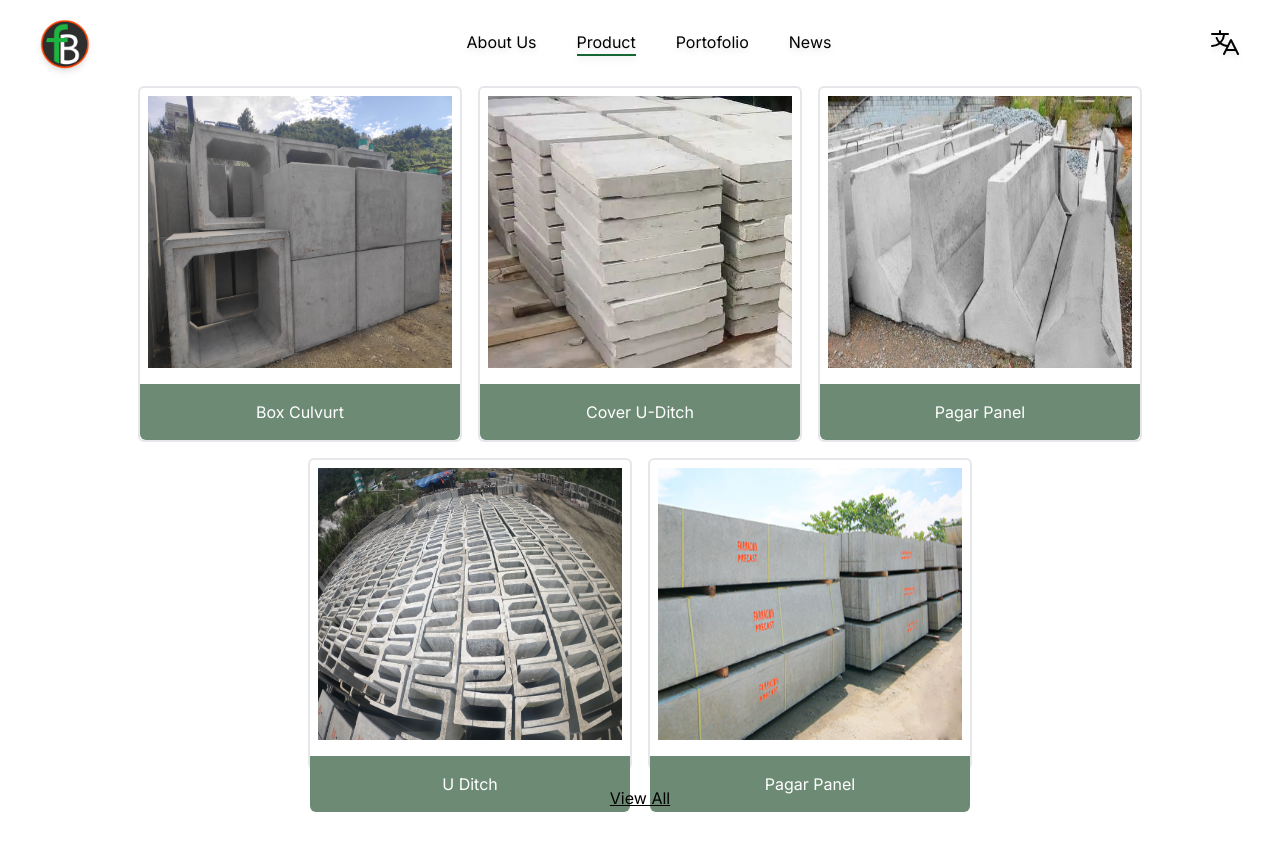
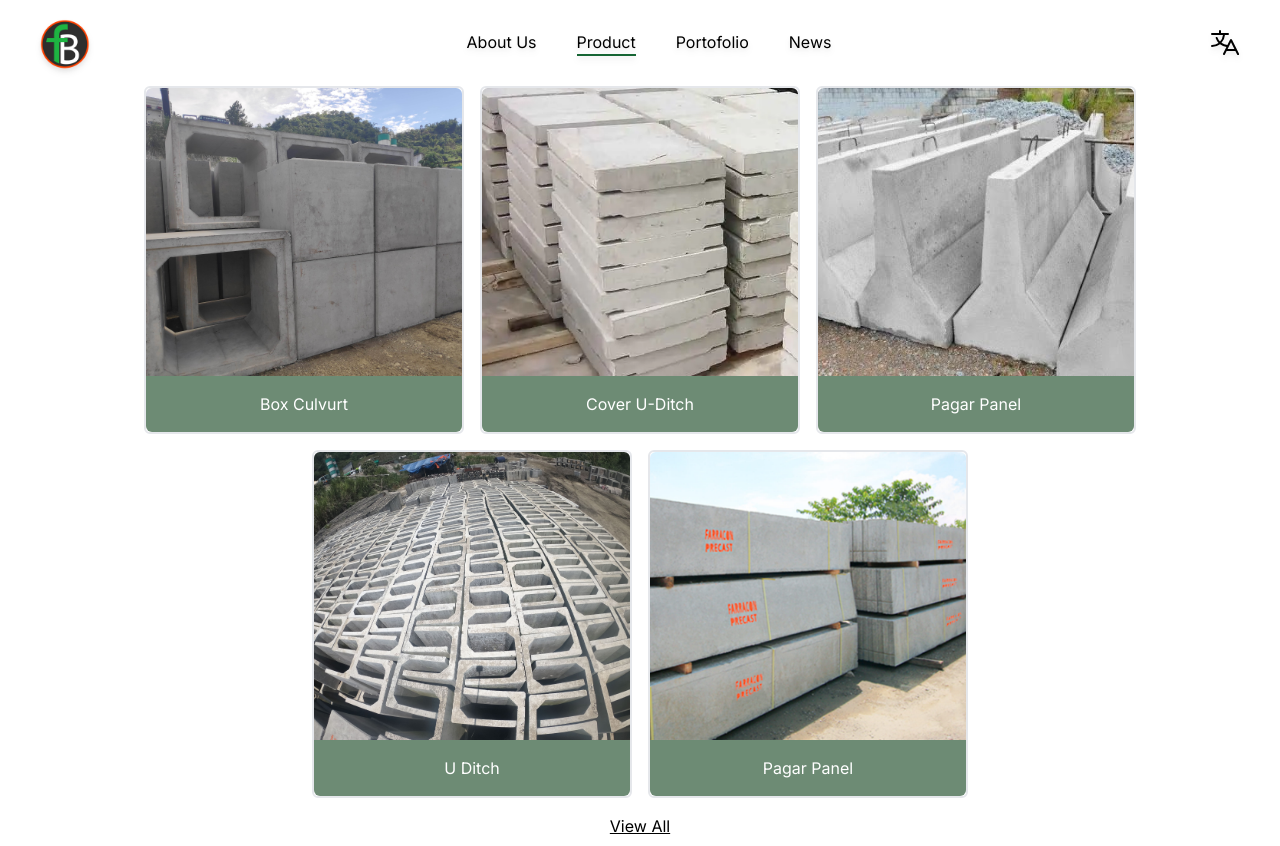
Before and after one commit to dafahfabiansyah/Landing-page-FBI, a Next.js app: page /product in a window 1280 px wide. Before the commit the page ends 818 px from the top, so only its background shows below. Built offline with nearby package versions, Linux system fonts and the light colour scheme.

Commit message:
perf : add detail product pages

```diff
--- /dev/null
+++ b/src/app/product/detail/[id]/page.tsx
@@ -0,0 +1,47 @@
+// Import dependencies
+import React from 'react';
+import { ProductData } from '@/data/ProductData';
+import Image from 'next/image';
+import Header from '@/components/Header';
+import Footer from '@/components/Footer';
+interface PageParams {
+    id: string;
+  }
+const Page = ({ params }: { params: PageParams }) => {
+    const { id } = params;
+
+    // Parse the id into a number
+    const productId = parseInt(id, 10); // Using parseInt with radix 10
+
+    return (
+      <div>
+        <Header/>
+        {/* Displaying the 'id' value */}
+        <div className='pt-2 pb-5'>
+        <div>ID: {id}</div>
+        {/* Access product data using the parsed id */}
+        <div>nama: {ProductData[productId - 1].name}</div>
+        {/* Use the parsed id to access the image */}
+        <Image src={ProductData[productId - 1].image} alt={ProductData[productId - 1].name} />
+        </div>
+        <Footer/>
+      </div>
+    );
+  }
+
+  export default Page
+
+  //   const Page = ({ params }: { params: PageParams }) => {
+//     const { id } = params;
+
+//     return (
+//       <div>
+//         {/* Menampilkan nilai 'id' */}
+//         <div>ID: {id}</div>
+//         <div>nama: {ProductData[id - 1].name}</div>
+//         <Image src={ProductData[id - 1].image} alt={ProductData[id - 1].name} />
+//       </div>
+//     );
+//   }
+
+// export default Page;
--- a/src/components/ui/card.tsx
+++ b/src/components/ui/card.tsx
@@ -1,19 +1,56 @@
-import React from 'react'
+"use client"
+
+import React from 'react';
 import { ProductData } from '@/data/ProductData';
 import Image from 'next/image';
+import Link from 'next/link';
+import { useRouter } from 'next/navigation';
 
 const Card = ({ product }: { product: typeof ProductData[number] }) => {
+    const router = useRouter();
+
+    const navigateToDetail = () => {
+        router.push(`/product/detail/${product.id}`);
+    };
+
     return (
-        // <div className=" w-1/3 p-4">
-        <div className="bg-white border-solid border-2 rounded-md">
-            {/* <Link></Link> */}
-            <Image src={product.image} alt={product.name} className="h-full max-h-72 p-2 rounded-t-md transition duration-500 hover:scale-110 justify-center flex items-center w-80 mb-2" />
+        <div className="bg-white border-solid border-2 rounded-md w-80">
+            <div onClick={navigateToDetail} className="cursor-pointer">
+                <div className="h-72 relative rounded-t-md overflow-hidden">
+                    <Image
+                        src={product.image}
+                        alt={product.name}
+                        layout="fill"
+                        objectFit="cover"
+                        className="transition duration-500 hover:scale-110"
+                    />
+                </div>
+            </div>
             <div className="text-center bg-[#6D8B74] rounded-b-md">
-                <div className='capitalize text-white py-4'>{product.name}</div>
-                {/* <div className='text-white'>{product.price}</div> */}
+                <div className='capitalize text-white py-4 truncate'>{product.name}</div>
+                {/* You can remove the button for detail */}
             </div>
         </div>
     );
 };
 
 export default Card;
+
+
+// const Card = ({ product }: { product: typeof ProductData[number] }) => {
+//     const router = useRouter()
+//     return (
+//         // <div className=" w-1/3 p-4">
+//         <div className="bg-white border-solid border-2 rounded-md">
+//             {/* <Link href={`/product/detail/${product.id}`} onClick={() => router.push(`/product/detail/${product.id}`)}> */}
+//             <Image src={product.image} alt={product.name} className="h-full max-h-72 p-2 rounded-t-md transition duration-500 hover:scale-110 justify-center flex items-center w-80 mb-2" />
+//             {/* <Link href={`/product/detail/${product.id}`}>
+//             </Link> */}
+//             <div className="text-center bg-[#6D8B74] rounded-b-md">
+//                 <div className='capitalize text-white py-4'>{product.name}</div>
+//                 <button onClick={() => router.push(`/product/detail/${product.id}`)}>detail</button>
+//                 {/* <div className='text-white'>{product.price}</div> */}
+//             </div>
+//         </div>
+//     );
+// };
```
